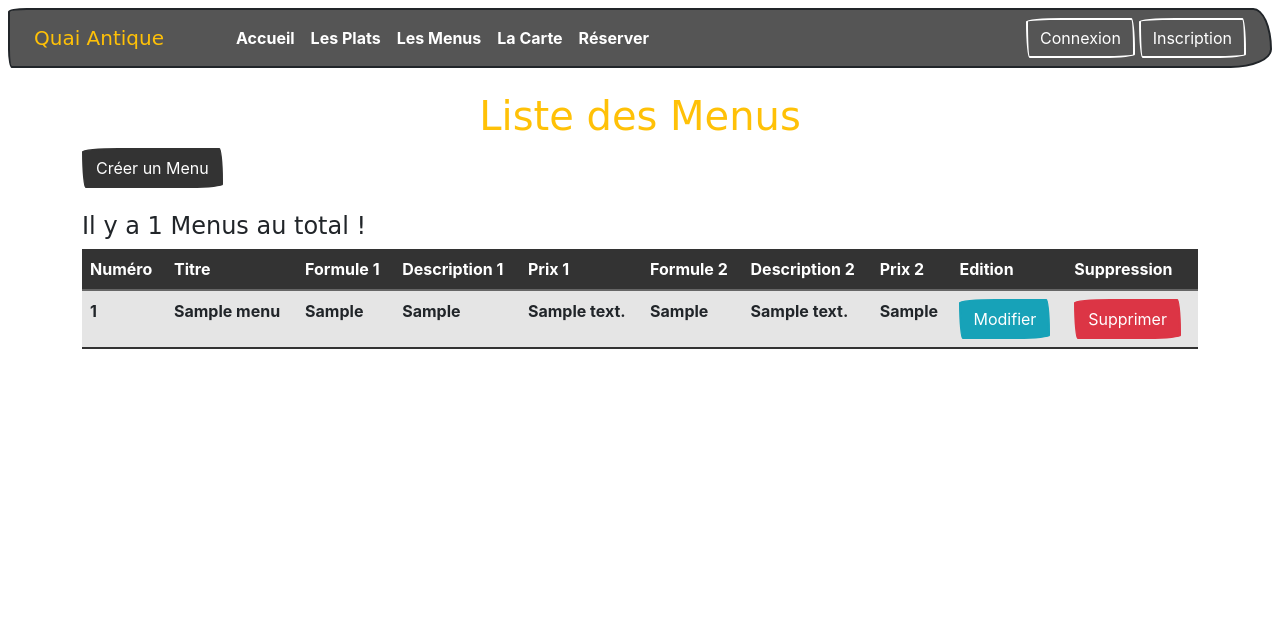
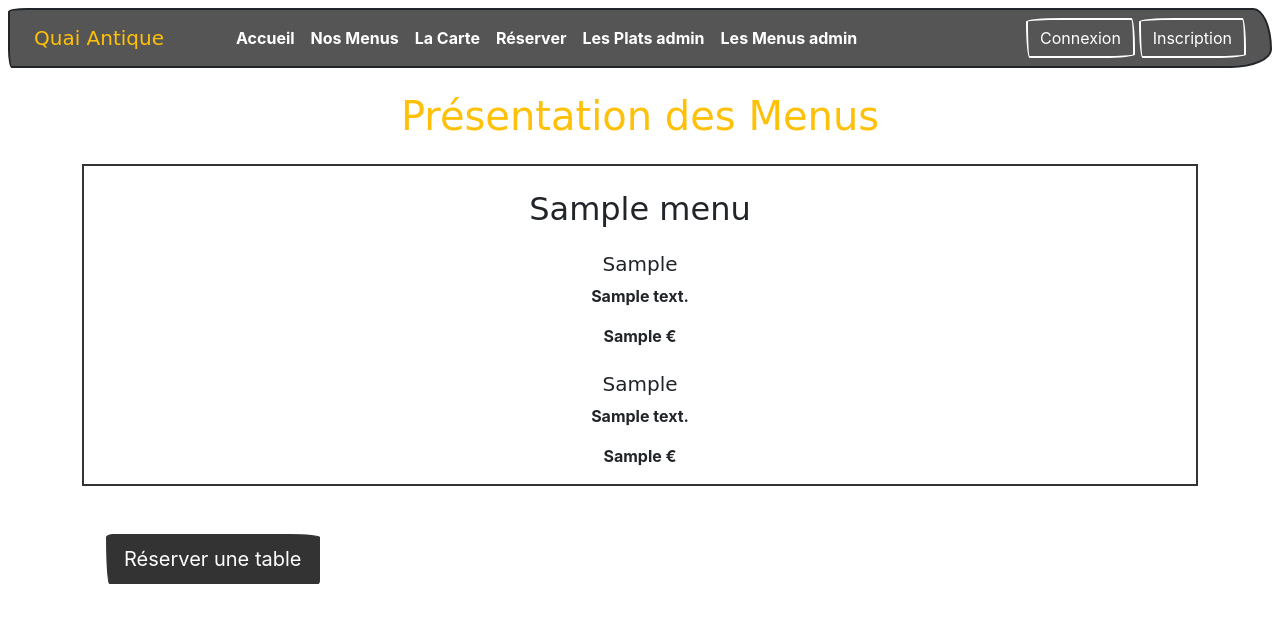
Before and after one commit to guillaume13880/symfony1, a Symfony app: template templates/pages/menus/index.html.twig in a window 1280 px wide. Shown: the top 623 px of the page. Run offline with Twig, Linux system fonts and the light colour scheme; the template is opened without the code that fills it: most values are stand-ins (such as "Sample title", 1, 10 or a date in 2020); some libraries are stand-ins or nearby versions; some web fonts are replaced.

Commit message:
correction orthogr menu fini

```diff
--- a/src/Form/PlatsType.php
+++ b/src/Form/PlatsType.php
@@ -77,7 +77,7 @@ class PlatsType extends AbstractType
                 'attr' => [
                     'class' => 'btn btn-primary mt-4'
                 ],
-                'label' => 'Créer mon plats',
+                'label' => 'Créer mon plat',
             ])
         ;
     }
--- a/templates/pages/home.html.twig
+++ b/templates/pages/home.html.twig
@@ -14,8 +14,8 @@
         <p class="lead text-center">Venez deguster nos delicieux produit issu de notre belle region La Savoie ! </p>
         <hr class="my-4">
     </div>
+
     <div class="row">
-
         {% for plat in plats %}
         <div class="col-lg-3">
             <div class="card mb-3">
@@ -28,7 +28,7 @@
     <div class="navigation d-flex justify-content-center mt-4">
         {{ knp_pagination_render(plats) }}
     </div>
-    <div class="container m-4">
+    <div class="m-4">
         <button class="btn btn-primary btn-lg"; type="button">Réserver une table</button>
     </div>
 
--- a/templates/pages/menus/edit.html.twig
+++ b/templates/pages/menus/edit.html.twig
@@ -77,7 +77,11 @@
                             {{ form_errors(form.prix2) }}
                         </div>
                     </div>
+
                 </div>
+            </div>
+            <div class="form-group m-4">
+                {{ form_row(form.submit) }}
             </div>
 
         {{ form_end(form) }}
--- a/templates/pages/menus/index.html.twig
+++ b/templates/pages/menus/index.html.twig
@@ -1,71 +1,39 @@
 {% extends 'base.html.twig' %}
 
-{% block title %}Quai Antique - Les Menus{% endblock %}
+{% block title %}
+    Quai Antique - Nos Menus !
+{% endblock %}
 
 {% block body %}
-    <div class="container mt-4">
-        {% if not menus.items is same as([]) %}
 
-        <h1 class="text-warning text-center">Liste des Menus</h1>
+{% if not menus.items is same as([]) %}
 
-        <a href=" {{ path('app_menus.new') }}" class="btn btn-primary">
-            Créer un Menu
-        </a>
+<div class="container text-center mt-4">
+    {% for menu in menus %}
+        <h1 class="text-warning text-center m-4">Présentation des Menus</h1>
+        <div class="container border border-primary">
+            <h2 class="mt-4"> {{menu.titre}} </h2>
 
-        {# flash info success a la création d'un menu #}
-        {% for message in app.flashes('success') %}
-            <div class="alert alert-success mt-4">
-                {{ message }}
-            </div>
-        {% endfor %}
+            <h5 class="mt-4"> {{menu.formule1}} </h5>
+            <p> {{menu.description1}} </p>
+            <p> {{menu.prix1}} € </p>
 
-        <div class="count mt-4">
-            <h4>Il y a {{ menus.getTotalItemCount }} Menus au total ! </h4>
+            <h5 class="mt-4"> {{menu.formule2}} </h5>
+            <p> {{menu.description2}} </p>
+            <p> {{menu.prix2}} € </p>
         </div>
 
-        <table class="table table-hover">
-            <thead>
-                <tr class="table-dark">
-                    <th scope="col">Numéro</th>
-                    <th scope="col">Titre</th>
-                    <th scope="col">Formule 1</th>
-                    <th scope="col">Description 1</th>
-                    <th scope="col">Prix 1</th>
-                    <th scope="col">Formule 2</th>
-                    <th scope="col">Description 2</th>
-                    <th scope="col">Prix 2</th>
-                    <th scope="col">Edition</th>
-                    <th scope="col">Suppression</th>
-                </tr>
-            </thead>
-            <tbody>
-                {% for menu in menus %}
-                    <tr class="table-active">
-                        <th scope="row">{{menu.id}}</th>
-                        <td>{{menu.titre}}</td>
-                        <td>{{menu.formule1}}</td>
-                        <td>{{menu.prix1}}</td>
-                        <td>{{menu.description1}}</td>
-                        <td>{{menu.formule2}}</td>
-                        <td>{{menu.description2}}</td>
-                        <td>{{menu.prix2}}</td>
-                        <td>
-                            <a href="{{ path('app_menus.edit', { id: menu.id }) }}" class="btn btn-info">Modifier</a>
-                        </td>
-                        <td>
-                            <a href="{{ path('app_menus.delete', { id: menu.id }) }}" class="btn btn-danger">Supprimer</a>
-                        </td>
-                    </tr>
-                {% endfor %}
+    {% endfor %}
+    <div class="navigation d-flex justify-content-center m-4">
+        {{ knp_pagination_render(menus) }}
+    </div>
+    <div class="d-flex justify-content-start m-4">
+        <button class="btn btn-primary btn-lg"; type="button">Réserver une table</button>
+    </div>
 
-            </tbody>
-        </table>
+    {% else %}
+        <h4 class="m-4">Il n'y a pas de Menu</h4>
+    {% endif %}
+</div>
 
-        <div class="navigation d-flex justify-content-center mt-4">
-            {{ knp_pagination_render(menus) }}
-        </div>
-    {% else %}
-        <h4 class="m-4">Il n'y a pas de Menus</h4>
-    {% endif %}
-    </div>
 {% endblock %}
--- a/templates/pages/plats/edit.html.twig
+++ b/templates/pages/plats/edit.html.twig
@@ -5,7 +5,7 @@
 {% block body %}
     <div class="container">
 
-        <h1 class="mt-4 text-warning text-center">Modification du plats</h1>
+        <h1 class="mt-4 text-warning text-center">Modification du Plat</h1>
 
         {{ form_start(form) }}
 
--- a/templates/pages/plats/index.html.twig
+++ b/templates/pages/plats/index.html.twig
@@ -9,7 +9,7 @@
         <h1 class="text-warning text-center">Liste des plats Incontournables</h1>
 
         <a href=" {{ path('app_plats.new') }}" class="btn btn-primary">
-            Créer un plats
+            Créer un Plat
         </a>
 
         {# flash info success a la création d'un plats #}
--- a/templates/partials/_header.html.twig
+++ b/templates/partials/_header.html.twig
@@ -11,16 +11,19 @@
         </a>
       </li>
       <li class="nav-item">
-        <a class="nav-link" href="{{ path('app_plats') }}">Les Plats</a>
-      </li>
-      <li class="nav-item">
-        <a class="nav-link" href="{{ path('app_menus') }}">Les Menus</a>
+        <a class="nav-link" href="{{ path('app_menus') }}">Nos Menus</a>
       </li>
       <li class="nav-item">
         <a class="nav-link" href="#">La Carte</a>
       </li>
       <li class="nav-item">
         <a class="nav-link" href="#">Réserver</a>
+      </li>
+      <li class="nav-item">
+        <a class="nav-link" href="{{ path('app_plats') }}">Les Plats admin</a>
+      </li>
+      <li class="nav-item">
+        <a class="nav-link" href="{{ path('app_menus.tableau') }}">Les Menus admin</a>
       </li>
     </ul>
   </div>
```
Also changed, not shown: src/Controller/MenusController.php (+24 -6 lines), templates/pages/menus/tableau.html.twig (added, +71 -0 lines).
